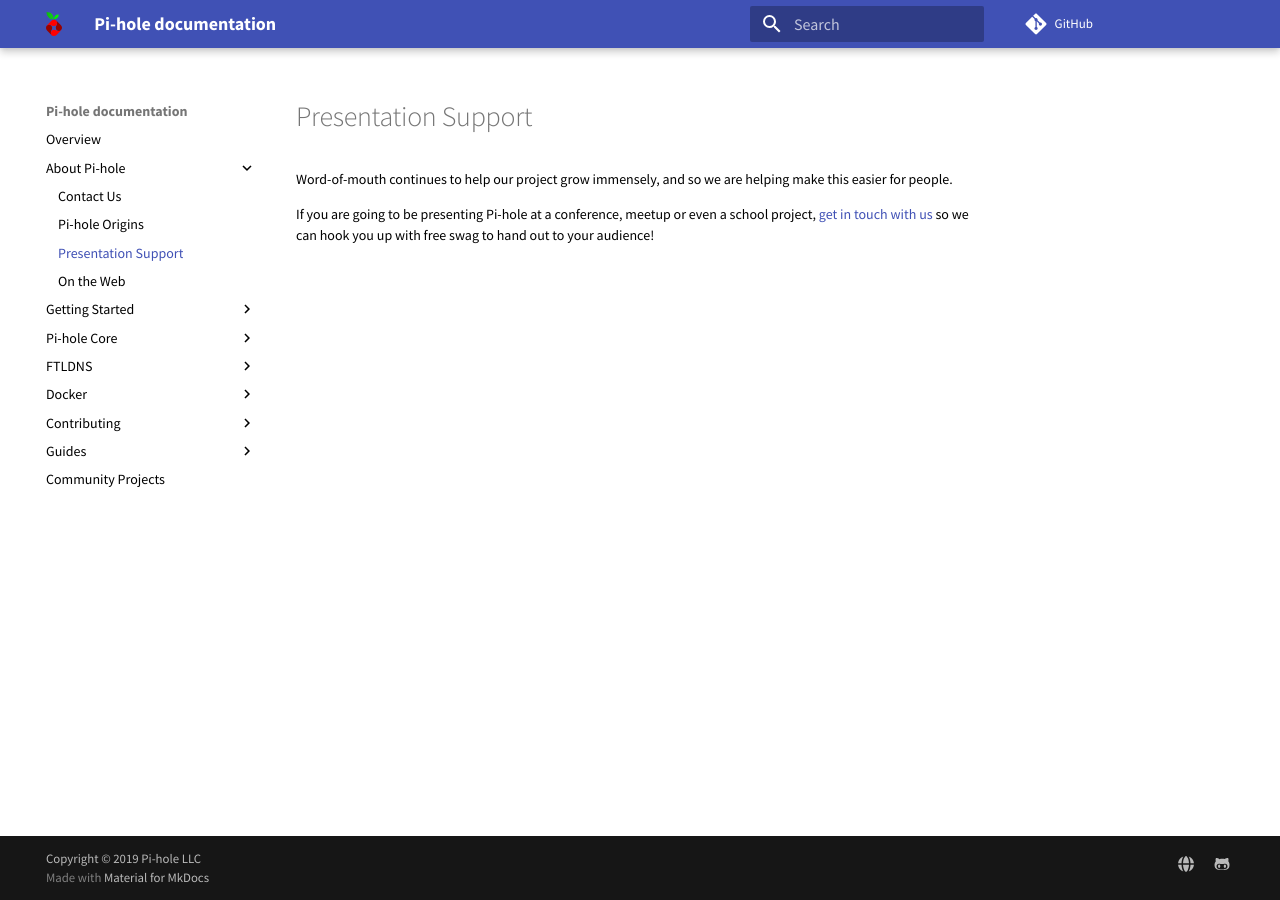
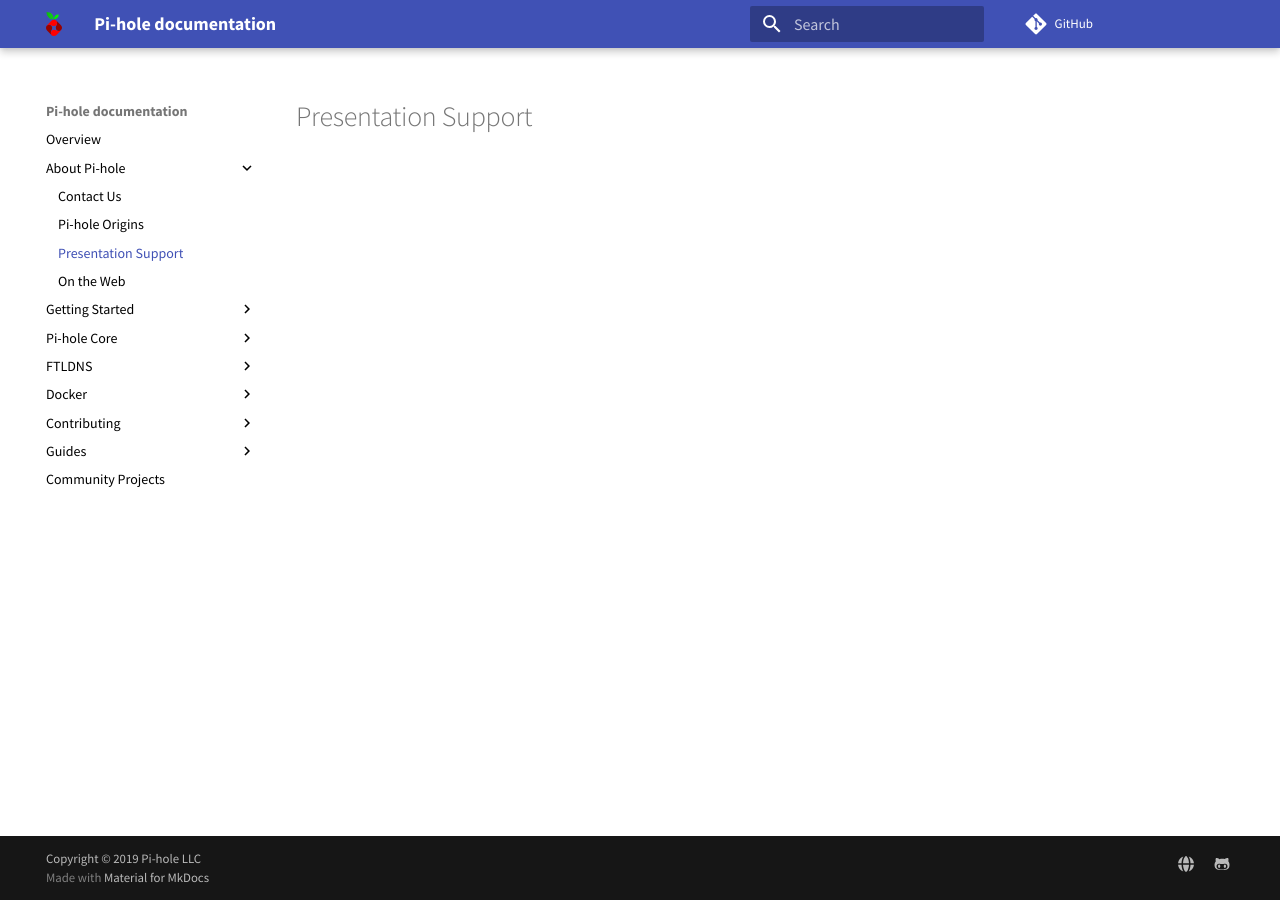
Before and after one commit to pi-hole/docs, an MkDocs documentation site: the page built from docs/main/presentations.md, in a window 1280 px wide. Built offline with MkDocs 1.6.1 and Material for MkDocs 9.7.7, drawn with Linux system fonts in a browser that asks for light colours; comment, search, counter and statistics services are not loaded.

Commit message:
Redirect presentations to main index
Signed-off-by: Dan Schaper <dan.schaper@pi-hole.net>

```diff
--- a/docs/main/presentations.md
+++ b/docs/main/presentations.md
@@ -1,9 +1,6 @@
 ---
 title: Presenting Pi-hole
 description: Support for presenters
-last_updated: Sun Jan 13 18:37:35 2019 UTC
+last_updated: Sun Feb 9 2020
+redirect: /
 ---
-
-Word-of-mouth continues to help our project grow immensely, and so we are helping make this easier for people.
-
-If you are going to be presenting Pi-hole at a conference, meetup or even a school project, [get in touch with us](https://pi-hole.net/2017/05/17/giving-a-presentation-on-pi-hole-contact-us-first-for-some-goodies-and-support/) so we can hook you up with free swag to hand out to your audience!
```
